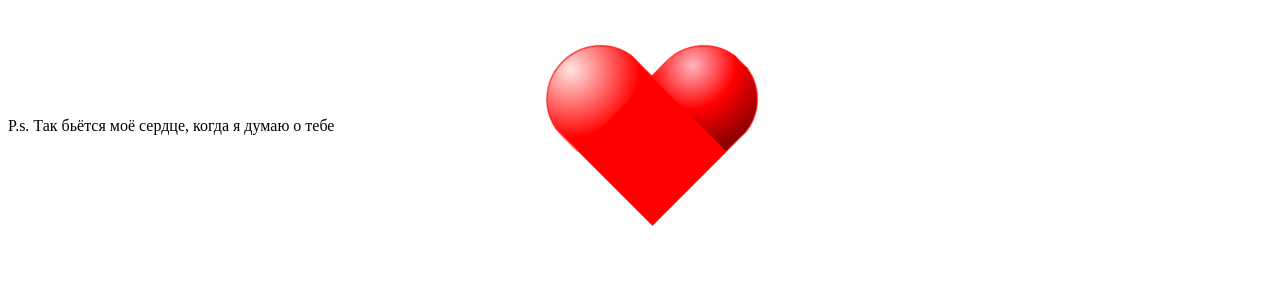
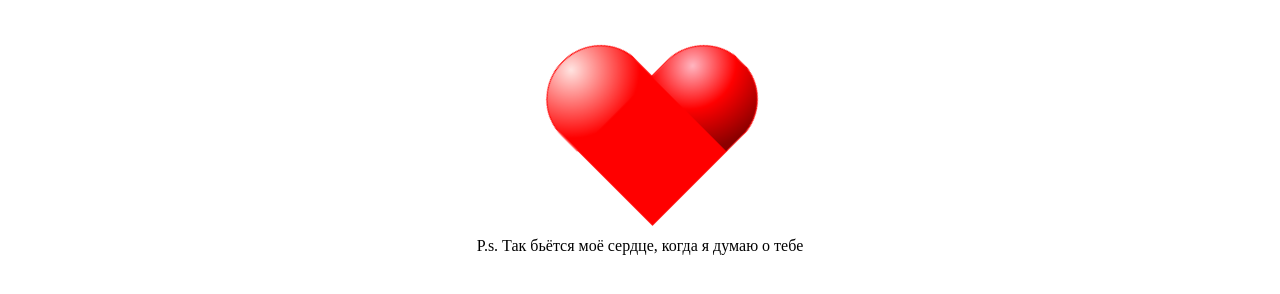
Before and after one commit to SemyonZemlyanskiy/LOVEYOUFROMSEMA, a plain HTML site: page index.html in a window 1280 px wide. Shown: the part 138-432 px from the top of the page. Drawn offline with Linux system fonts and the light colour scheme.

Commit message:
Update style.css

```diff
--- a/style.css
+++ b/style.css
@@ -90,3 +90,8 @@
 h1 {
     text-align: center;
 }
+
+p {
+    text-align: center;
+    transform: translateY(120px);
+}
```
